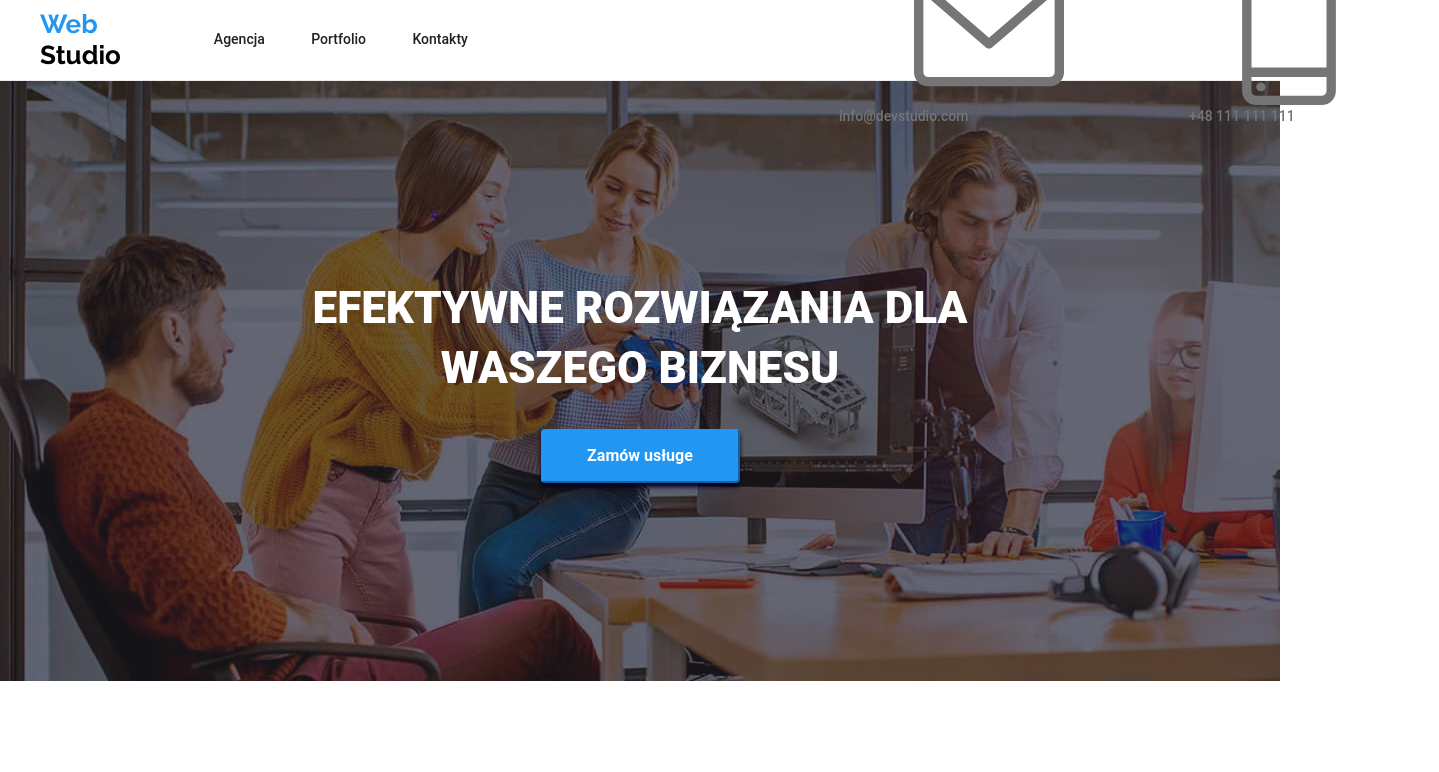
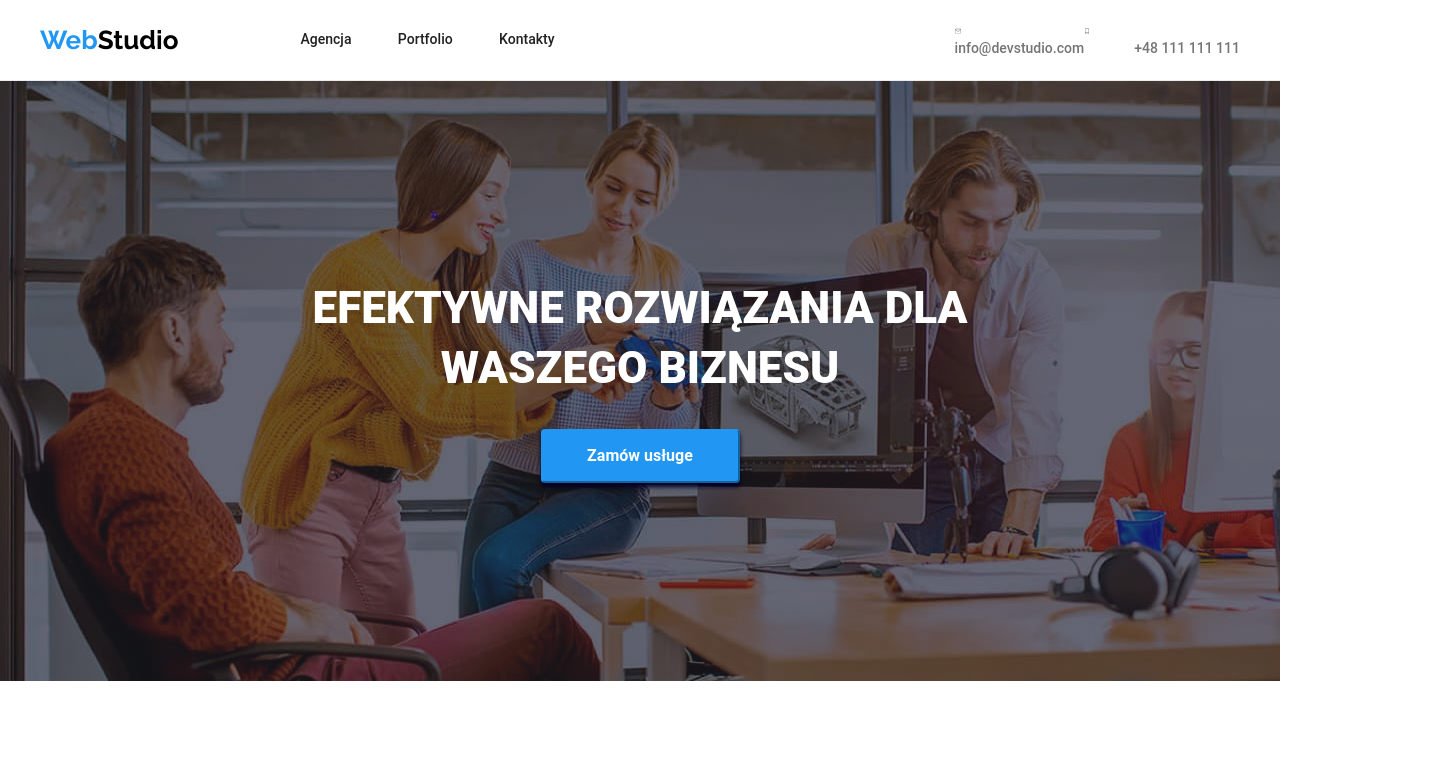
Before and after one commit to DamianDawidowski/goit-markup-hw-04, a plain HTML site: page index.html in a window 1280 px wide. Shown: the top 772 px of the page, 1439 px wide, since content can reach past the window. Drawn offline with nearby package versions, Linux system fonts and the light colour scheme.

Commit message:
modified:   css/styles.css 	modified:   index.html

```diff
--- a/css/styles.css
+++ b/css/styles.css
@@ -86,7 +86,7 @@ ul {
 }
 
 .effsolutions-div {
- background-image: linear-gradient(#2F303A66, #2F303A66), url(../images/background/background.jpg);
+  background-image: linear-gradient(#2f303a66, #2f303a66), url(../images/background/background.jpg);
   max-width: 100rem;
   margin: 0 auto;
 }
@@ -353,5 +353,5 @@ ul {
 }
 
 .icon-address {
-  width: 0.75rem, height:1rem, padding-right: 0.625rem;
+  padding-right: 0.625rem;
 }
--- a/index.html
+++ b/index.html
@@ -40,13 +40,13 @@
         </nav>
         <div class="div-address">
           <div>
-            <svg class="icon-address" >
+            <svg width="16" height="12" class="icon-address">
               <use href="./images/icons.svg#icon-envelope"></use>
             </svg>
             <a class="address highlight" href="mailto:info@devstudio.com">info@devstudio.com</a>
           </div>
           <div>
-            <svg  class="icon-address">
+            <svg width="16" height="12" class="icon-address">
               <use href="./images/icons.svg#icon-smartphone"></use>
             </svg>
             <a class="address highlight header-phone" href="tel:+48111111111">+48 111 111 111</a>
```
